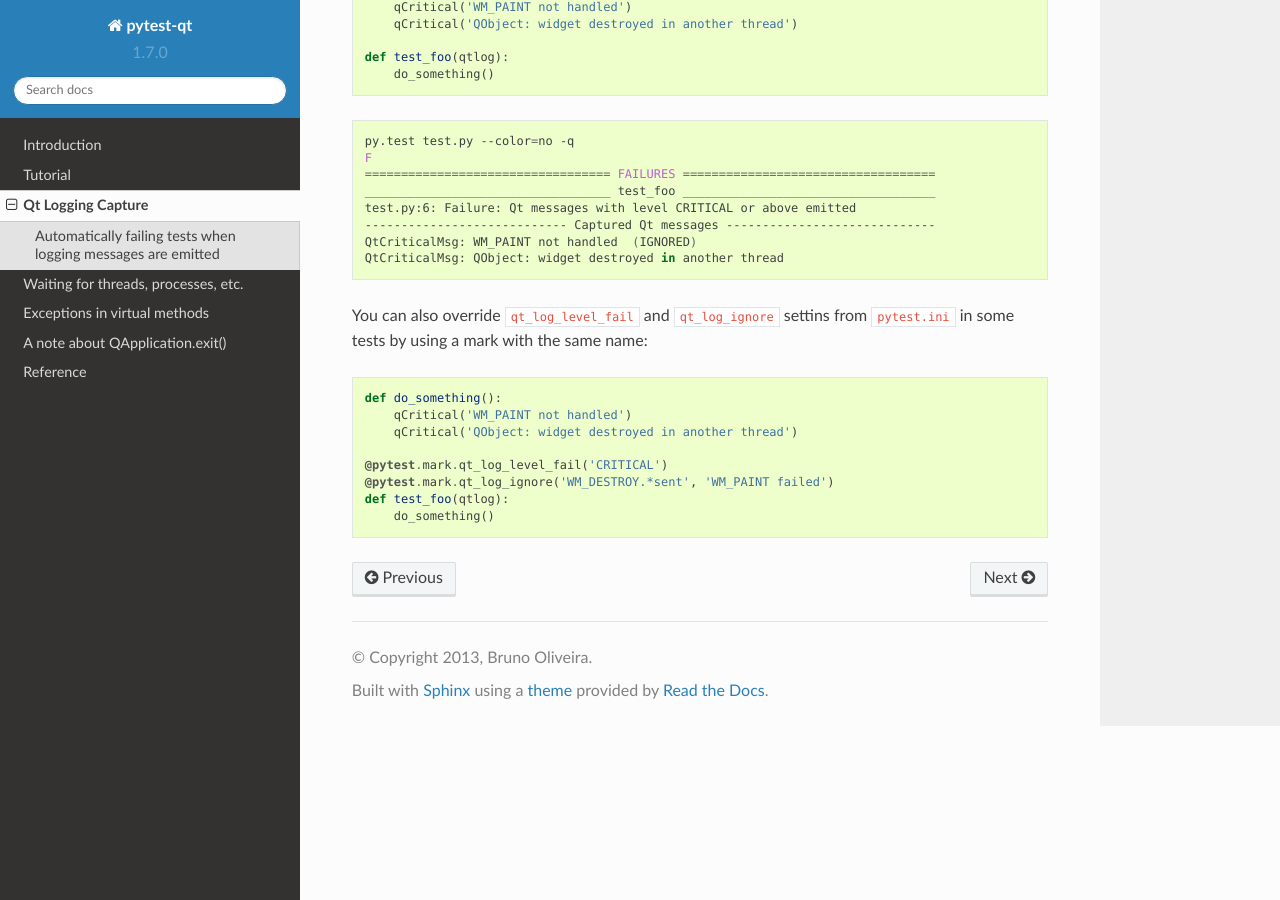
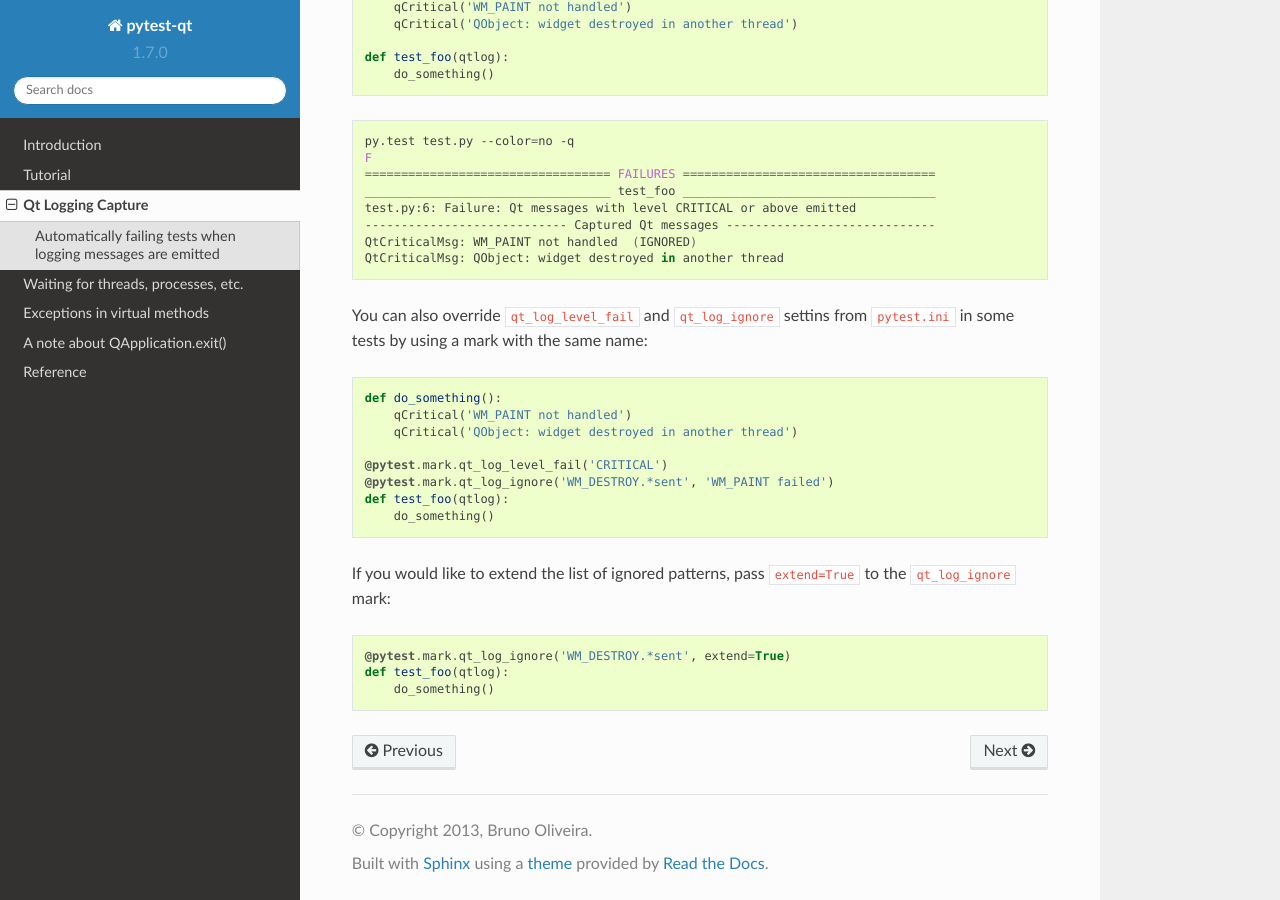
Before and after one commit to pytest-dev/pytest-qt, a Sphinx documentation site: the page built from docs/logging.rst, in a window 1280 px wide and 900 px high, scrolled down 3557 px. Built offline with Sphinx 7.4.7 and the Read the Docs theme 2.0.0, drawn with Linux system fonts in a browser that asks for light colours.

Commit message:
Add docs for "extend=True" option for qt_log_ignore mark

```diff
--- a/docs/logging.rst
+++ b/docs/logging.rst
@@ -226,3 +226,12 @@
     @pytest.mark.qt_log_ignore('WM_DESTROY.*sent', 'WM_PAINT failed')
     def test_foo(qtlog):
         do_something()
+
+If you would like to extend the list of ignored patterns, pass ``extend=True``
+to the ``qt_log_ignore`` mark:
+
+.. code-block:: python
+
+    @pytest.mark.qt_log_ignore('WM_DESTROY.*sent', extend=True)
+    def test_foo(qtlog):
+        do_something()
```
